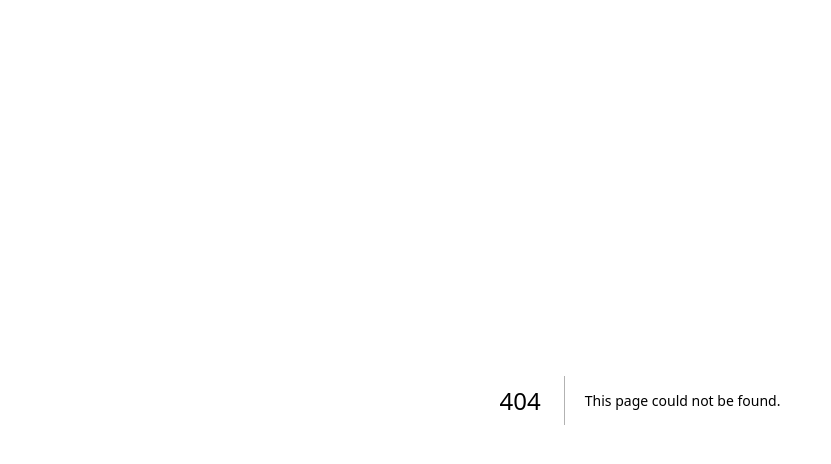
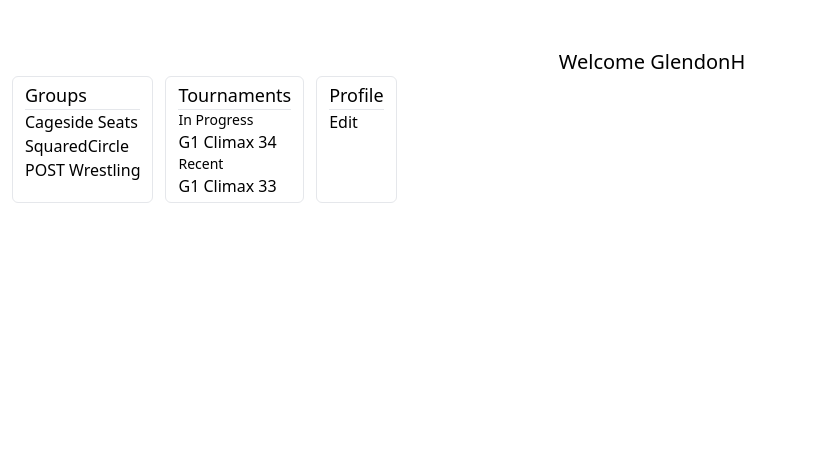
Before and after one commit to Glendonh/tournament-picker, a Next.js app: page /user in a window 1280 px wide. Before the commit this address had no page. Shown: the top 464 px of the page, without its empty margins (0-831 px from the left). Built offline with nearby package versions, Linux system fonts and the light colour scheme.

Commit message:
add sketch user landing

```diff
--- a/pages/index.tsx
+++ b/pages/index.tsx
@@ -7,13 +7,14 @@ export const Home = (): JSX.Element => (
       <title>Tournament Thing</title>
       <link rel="icon" href="/favicon.ico" />
     </Head>
-
     <main>
       <h1 className="title text-3xl text-center">{`Glendon's Tournament Picker Thing`}</h1>
       <h3 className="text-xl text-center">Functionality</h3>
       <div className="flex flex-row justify-center">
         <div className="flex-col mr-6">
-          <p className="text-lg">User</p>
+          <Link href="/user">
+            <p className="text-lg text-sky-600 underline">User</p>
+          </Link>
           <Link href="/pickem" className="text-sky-600 underline">{`Pick 'em form`}</Link>
           <p>Create/Manage Group</p>
           <p>Track Group Results</p>
--- /dev/null
+++ b/pages/user/index.tsx
@@ -0,0 +1,36 @@
+const user = {
+  name: 'GlendonH',
+  groups: [{ name: 'Cageside Seats' }, { name: 'SquaredCircle' }, { name: 'POST Wrestling' }],
+}
+
+const UserPage = () => {
+  return (
+    <div className="container mx-3">
+      <h1 className="text-xl text-center mt-12">{`Welcome ${user.name}`}</h1>
+      <div className="flex flex-row space-x-3">
+        <div className="border rounded-md px-3 py-1">
+          <p className="text-lg">Groups</p>
+          <hr />
+          {user.groups.map((group) => (
+            <p key={group.name}>{group.name}</p>
+          ))}
+        </div>
+        <div className="border rounded-md px-3 py-1">
+          <p className="text-lg">Tournaments</p>
+          <hr />
+          <p className="text-sm">In Progress</p>
+          <p>G1 Climax 34</p>
+          <p className="text-sm">Recent</p>
+          <p>G1 Climax 33</p>
+        </div>
+        <div className="border rounded-md px-3 py-1">
+          <p className="text-lg">Profile</p>
+          <hr />
+          <p>Edit</p>
+        </div>
+      </div>
+    </div>
+  )
+}
+
+export default UserPage
```
